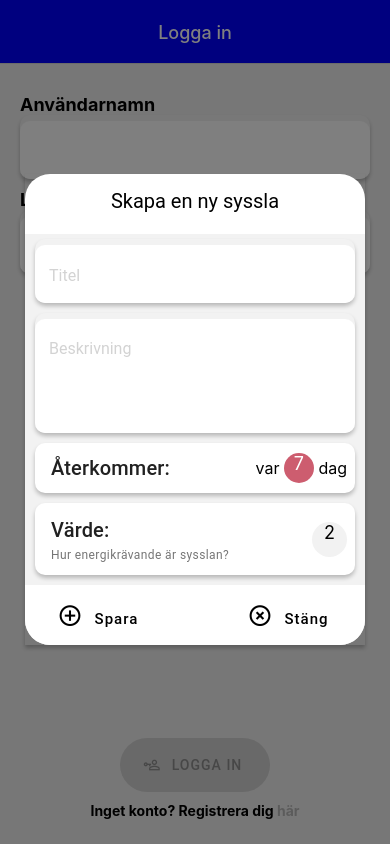
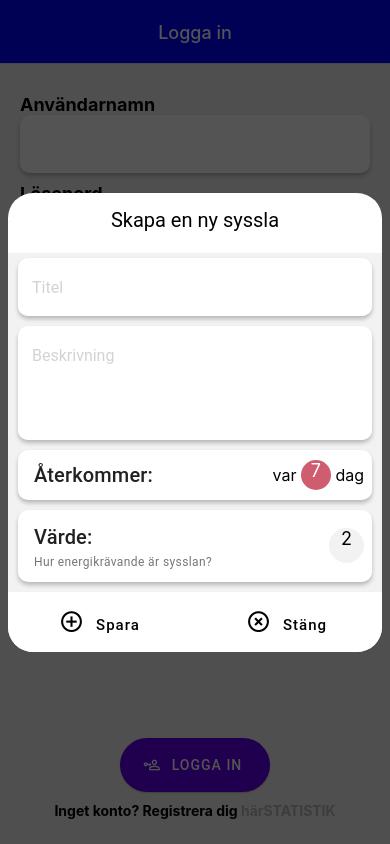
Before and after one commit to KSigurd/KROLF-household-app, a React Native app: screen /CreateChoreModalScreen in a window 390 px wide. Built offline with nearby package versions, Linux system fonts and the light colour scheme.

Commit message:
it works

```diff
--- a/components/CreateChoreInfo.tsx
+++ b/components/CreateChoreInfo.tsx
@@ -3,8 +3,10 @@ import React, { useState } from "react";
 import { ScrollView, StyleSheet, Text, View } from "react-native";
 import { Button as NPbutton, Card, TouchableRipple } from "react-native-paper";
 import * as Yup from "yup";
+import { chores } from "../data/mockChoresData";
 import ThemedTextInput from "./ThemedTextInput";
 
+//CHANGE TO CHORE INTERFACE
 interface ChoreTitle {
   title: string;
   description: string;
@@ -47,6 +49,7 @@ const CreateChoreInfo = ({ onClosed }: Props) => {
 
   const handleSubmit = (chore: ChoreTitle) => {
     //ADD CHANGES TO FIREBASE
+    //chores.push(chore)
     console.log("chore");
     console.log(chore);
 
@@ -55,15 +58,15 @@ const CreateChoreInfo = ({ onClosed }: Props) => {
   };
 
   const displayReoccurenceValues = () => {
-    let element: number[] = [];
+    let repeatabilityNumbers: number[] = [];
 
     for (let i = 1; i < 31; i++) {
-      element.push(i);
+      repeatabilityNumbers.push(i);
     }
 
     return (
       <View style={[{ flexDirection: "row", flex: 1 }]}>
-        {element.map((value, index) => {
+        {repeatabilityNumbers.map((value, index) => {
           return (
             <Text
               key={index}
@@ -89,9 +92,10 @@ const CreateChoreInfo = ({ onClosed }: Props) => {
       <Card.Actions style={styles.cardAction}>
         <View
           style={{
+            width: '100%',
             flex: 1,
             flexDirection: "row",
-            alignContent: "flex-end",
+            justifyContent: "space-between",
           }}
         >
           {values.map((value, index) => {
@@ -100,7 +104,7 @@ const CreateChoreInfo = ({ onClosed }: Props) => {
                 key={index}
                 style={[
                   styles.energyValues,
-                  { backgroundColor: value.color, marginLeft: 10 },
+                  { backgroundColor: value.color },
                 ]}
                 onPress={() => {
                   (initialValues.points = value.points),
@@ -210,23 +214,21 @@ const CreateChoreInfo = ({ onClosed }: Props) => {
                     </Card.Actions>
                   </View>
                 ) : (
-                  <ScrollView
+                  <View
                     style={{
                       flexDirection: "row",
                     }}
                   >
                     {displayEnergyValues()}
-                  </ScrollView>
+                  </View>
                 )}
               </TouchableRipple>
             </Card>
           </View>
           <View style={styles.buttonContainer}>
             <NPbutton
-              labelStyle={{ fontSize: 25 }}
+              labelStyle={{ fontSize: 25, color: 'black' }}
               icon="plus-circle-outline"
-              mode="text"
-              color="black"
               style={styles.NPbutton}
               uppercase={false}
               onPress={() => handleSubmit()}
@@ -234,10 +236,8 @@ const CreateChoreInfo = ({ onClosed }: Props) => {
               <Text style={{ fontSize: 15 }}>Spara</Text>
             </NPbutton>
             <NPbutton
-              labelStyle={{ fontSize: 25 }}
+              labelStyle={{ fontSize: 25, color: 'black' }}
               icon="close-circle-outline"
-              mode="text"
-              color="black"
               style={styles.NPbutton}
               uppercase={false}
               onPress={() => onClosed()}
@@ -258,11 +258,10 @@ const styles = StyleSheet.create({
     justifyContent: "space-between",
   },
   NPbutton: {
-    width: 150,
-    borderRadius: 100,
-    padding: 10,
-    alignSelf: "center",
-    marginVertical: 10,
+    flex: 1,
+    height: '100%',
+    borderRadius: 25,
+    justifyContent: 'center'
   },
   // NPbutton: {
   //   width: 150,
@@ -333,6 +332,7 @@ const styles = StyleSheet.create({
     marginBottom: 10,
   },
   buttonContainer: {
+    overflow: 'hidden',
     flexDirection: "row",
     backgroundColor: "white",
     justifyContent: "space-between",
--- a/components/LoginForm.tsx
+++ b/components/LoginForm.tsx
@@ -58,7 +58,6 @@ const LoginForm = ({ loginSucceded }: Props) => {
         <View style={styles.root}>
           <View>
             <ThemedTextInput
-              style={styles.input}
               label="Användarnamn"
               onChangeText={handleChange<keyof User>("email")}
               onBlur={handleBlur<keyof User>("email")}
@@ -66,7 +65,6 @@ const LoginForm = ({ loginSucceded }: Props) => {
               helperText={touched.email && errors.email}
             />
             <ThemedTextInput
-              style={styles.input}
               secureTextEntry={true}
               label="Lösenord"
               onChangeText={handleChange<keyof User>("password")}
@@ -76,8 +74,6 @@ const LoginForm = ({ loginSucceded }: Props) => {
             />
           </View>
           <NPbutton
-            //ADD DISABLE IF FIELD NOT FILLED
-            disabled={!values.password}
             icon="account-key-outline"
             mode="contained"
             style={styles.NPbutton}
@@ -104,8 +100,5 @@ const styles = StyleSheet.create({
     padding: 10,
     alignSelf: "center",
     marginVertical: 10,
-  },
-  input: {
-    elevation: 4,
-  },
+  }
 });
--- a/components/ThemedTextInput.tsx
+++ b/components/ThemedTextInput.tsx
@@ -51,10 +51,10 @@ const styles = StyleSheet.create({
     justifyContent: "space-between",
   },
   input: {
-    elevation: 4,
     borderColor: "transparent",
     borderRadius: 10,
     backgroundColor: "white",
+    marginTop: -6,
   },
   helperText: {
     color: "red",
@@ -65,6 +65,6 @@ const styles = StyleSheet.create({
   },
   surface: {
     backgroundColor: "#f2f2f2",
-    borderRadius: 10,
+    borderRadius: 10
   },
 });
--- a/screens/CreateChoreModalScreen.tsx
+++ b/screens/CreateChoreModalScreen.tsx
@@ -1,6 +1,6 @@
 import React, { FC } from "react";
 import { Modal, Portal, Text, Provider } from "react-native-paper";
-import { StyleSheet, View } from "react-native";
+import { SafeAreaView, ScrollView, StyleSheet, View } from "react-native";
 import { Button as NPbutton } from "react-native-paper";
 import { NativeStackScreenProps } from "@react-navigation/native-stack";
 import { RootStackParamList } from "../navigation/RootNavigator";
@@ -15,26 +15,27 @@ const CreateChoreModalScreen = ({ navigation }: Props) => {
   };
 
   return (
-    <Provider>
-      <Portal>
-        <Modal
-          style={styles.modalBox}
-          visible={true}
-          onDismiss={() => {
-            navigation.navigate("Chores");
-          }}
-        >
+    // <Provider>
+    //   <Portal>
+    //     <Modal
+    //       style={styles.modalBox}
+    //       visible={true}
+    //       onDismiss={() => {
+    //         navigation.navigate("Chores");
+    //       }}
+    //     >
+
     <View style={styles.outerContainer}>
+      <SafeAreaView>
         <View style={styles.topCointainer}>
           <Text style={styles.titleText}>Skapa en ny syssla</Text>
         </View>
         <View style={styles.centerContainer}>
           <CreateChoreInfo onClosed={onClosed} />
         </View>
+      </SafeAreaView>
     </View>
-        </Modal>
-      </Portal>
-    </Provider>
+    //     </Modal>w
   );
 };
 
@@ -44,7 +45,7 @@ const styles = StyleSheet.create({
   modalBox: {
     flex: 1,
     marginHorizontal: 25,
-    marginBottom: 25,
+    marginVertical: 25,
   },
   topCointainer: {
     borderTopLeftRadius: 25,
@@ -75,6 +76,9 @@ const styles = StyleSheet.create({
     textAlign: "center",
   },
   outerContainer: {
-    elevation: 20,
+    backgroundColor: "#000000AA",
+    padding: 8,
+    flex: 1,
+    justifyContent: "center",
   },
 });
--- a/screens/LoginScreen.tsx
+++ b/screens/LoginScreen.tsx
@@ -17,6 +17,12 @@ const LoginScreen = ({ navigation }: Props) => {
           onPress={() => navigation.navigate("CreateAccount")}
         >
           här
+        </Text>
+        <Text
+          style={styles.createAccountText}
+          onPress={() => navigation.navigate("ChoresStatisticsNavigator")}
+        >
+          STATISTIK
         </Text>
       </View>
     </View>
```
Lines whose indentation alone changed are shown as unchanged.
